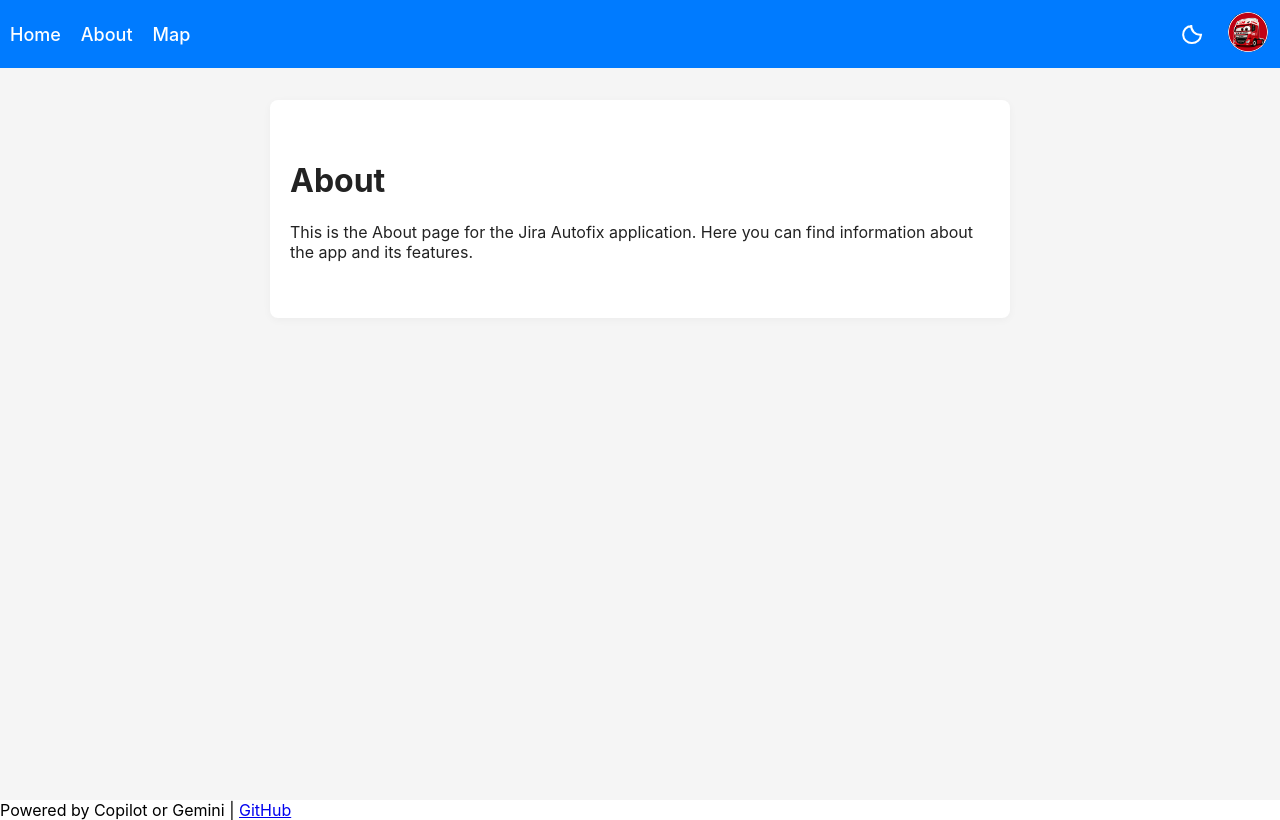
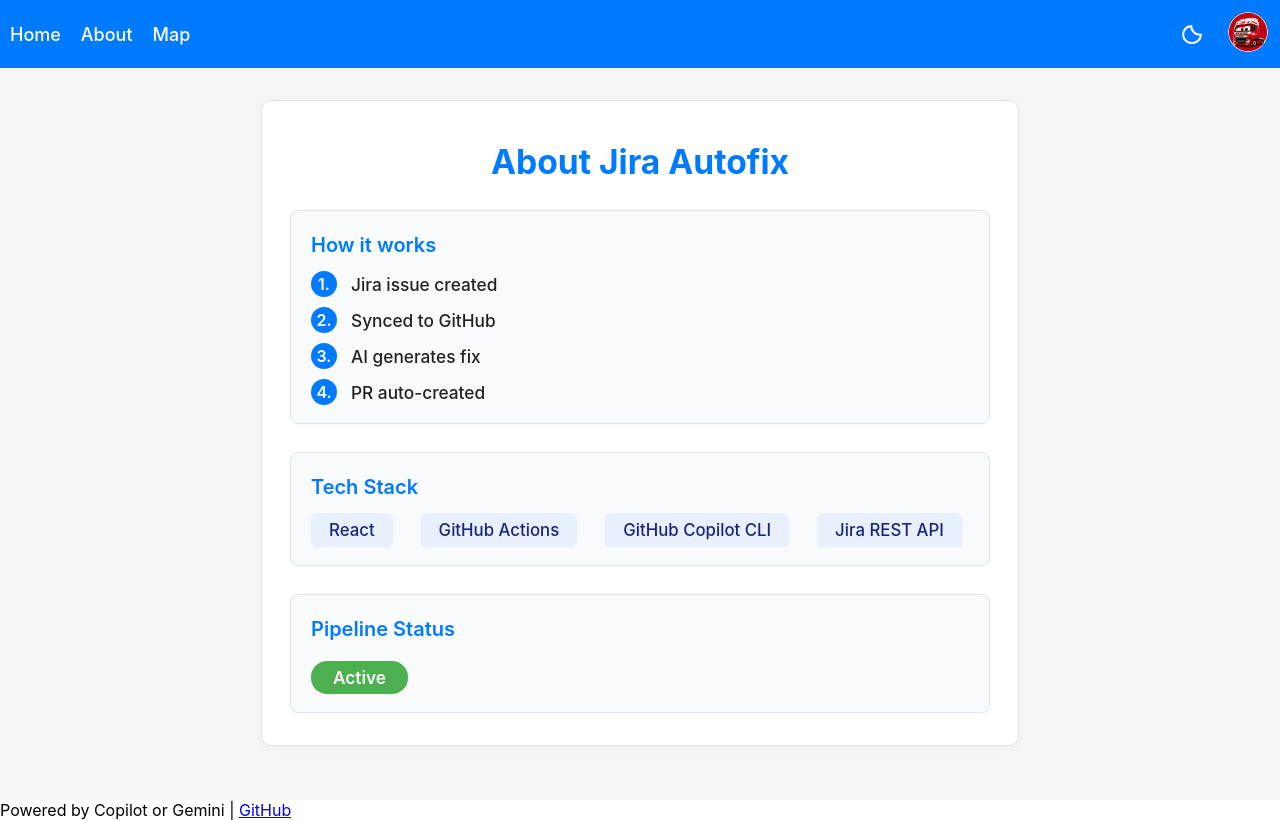
Before and after one commit to OwenNolis/Jira-Autofix, a React (Create React App) app in the folder frontend/: page /about in a window 1280 px wide. Built offline with nearby package versions, Linux system fonts and the light colour scheme; sample sign-in values are in the browser's storage; the HTML template or start-up script is replaced by a standard one.

Commit message:
fix: AI-generated fix for issue #79
AI applied changes to: frontend/src/About.tsx, frontend/src/About.css

Fixes #79
Jira: JIRAFIX-41

```diff
--- /dev/null
+++ b/frontend/src/About.css
@@ -0,0 +1,118 @@
+.about {
+  background: var(--color-card-bg);
+  border-radius: 10px;
+  box-shadow: 0 2px 8px rgba(0,0,0,0.04);
+  margin: 32px auto;
+  max-width: 700px;
+  padding: 40px 28px 32px 28px;
+  border: 1.5px solid #e0e4ea;
+  transition: background 0.2s, border 0.2s;
+}
+.about-header {
+  margin-top: 0;
+  margin-bottom: 28px;
+  font-size: 2.1rem;
+  color: var(--color-nav);
+  text-align: center;
+  font-weight: 700;
+}
+.about-section {
+  background: #f8fafc;
+  border-radius: 8px;
+  border: 1px solid #e0e4ea;
+  margin-bottom: 28px;
+  padding: 22px 20px 18px 20px;
+  box-shadow: 0 1px 4px rgba(0,0,0,0.02);
+  transition: background 0.2s, border 0.2s;
+}
+.App.dark .about-section, body.dark .about-section {
+  background: #23272f;
+  border: 1px solid #444b5d;
+}
+.about-section:last-child {
+  margin-bottom: 0;
+}
+.about-section h2 {
+  margin-top: 0;
+  margin-bottom: 14px;
+  font-size: 1.25rem;
+  color: var(--color-nav);
+  font-weight: 600;
+}
+.about-steps {
+  list-style: none;
+  padding: 0;
+  margin: 0 0 0 0;
+}
+.about-steps li {
+  display: flex;
+  align-items: center;
+  font-size: 1.08rem;
+  margin-bottom: 10px;
+  padding-left: 0;
+  font-weight: 500;
+}
+.about-steps li:last-child {
+  margin-bottom: 0;
+}
+.step-number {
+  display: inline-block;
+  background: var(--color-nav);
+  color: #fff;
+  border-radius: 50%;
+  width: 26px;
+  height: 26px;
+  text-align: center;
+  line-height: 26px;
+  font-size: 1rem;
+  font-weight: 600;
+  margin-right: 14px;
+}
+.about-tech-list {
+  list-style: none;
+  padding: 0;
+  margin: 0;
+  display: flex;
+  flex-wrap: wrap;
+  gap: 14px 28px;
+}
+.about-tech-list li {
+  background: #e8f0fe;
+  color: #1a237e;
+  border-radius: 6px;
+  padding: 7px 18px;
+  font-size: 1.05rem;
+  font-weight: 500;
+  box-shadow: 0 1px 2px rgba(0,0,0,0.03);
+  margin-bottom: 0;
+}
+.App.dark .about-tech-list li, body.dark .about-tech-list li {
+  background: #23272f;
+  color: #90caf9;
+  border: 1px solid #444b5d;
+}
+.about-badge {
+  display: inline-block;
+  padding: 6px 22px;
+  border-radius: 16px;
+  font-size: 1.08rem;
+  font-weight: 600;
+  color: #fff;
+  background: #bdbdbd;
+  border: none;
+  margin-top: 6px;
+}
+.about-badge-active {
+  background: var(--color-status-success);
+}
+@media (max-width: 600px) {
+  .about {
+    padding: 18px 4px 12px 4px;
+  }
+  .about-section {
+    padding: 12px 6px 10px 6px;
+  }
+  .about-header {
+    font-size: 1.3rem;
+  }
+}
--- a/frontend/src/About.tsx
+++ b/frontend/src/About.tsx
@@ -1,10 +1,32 @@
 import React from 'react';
+import './About.css';
 
 function About() {
   return (
     <div className="about">
-      <h1>About</h1>
-      <p>This is the About page for the Jira Autofix application. Here you can find information about the app and its features.</p>
+      <h1 className="about-header">About Jira Autofix</h1>
+      <section className="about-section">
+        <h2>How it works</h2>
+        <ol className="about-steps">
+          <li><span className="step-number">1.</span> Jira issue created</li>
+          <li><span className="step-number">2.</span> Synced to GitHub</li>
+          <li><span className="step-number">3.</span> AI generates fix</li>
+          <li><span className="step-number">4.</span> PR auto-created</li>
+        </ol>
+      </section>
+      <section className="about-section">
+        <h2>Tech Stack</h2>
+        <ul className="about-tech-list">
+          <li>React</li>
+          <li>GitHub Actions</li>
+          <li>GitHub Copilot CLI</li>
+          <li>Jira REST API</li>
+        </ul>
+      </section>
+      <section className="about-section">
+        <h2>Pipeline Status</h2>
+        <span className="about-badge about-badge-active">Active</span>
+      </section>
     </div>
   );
 }
```
